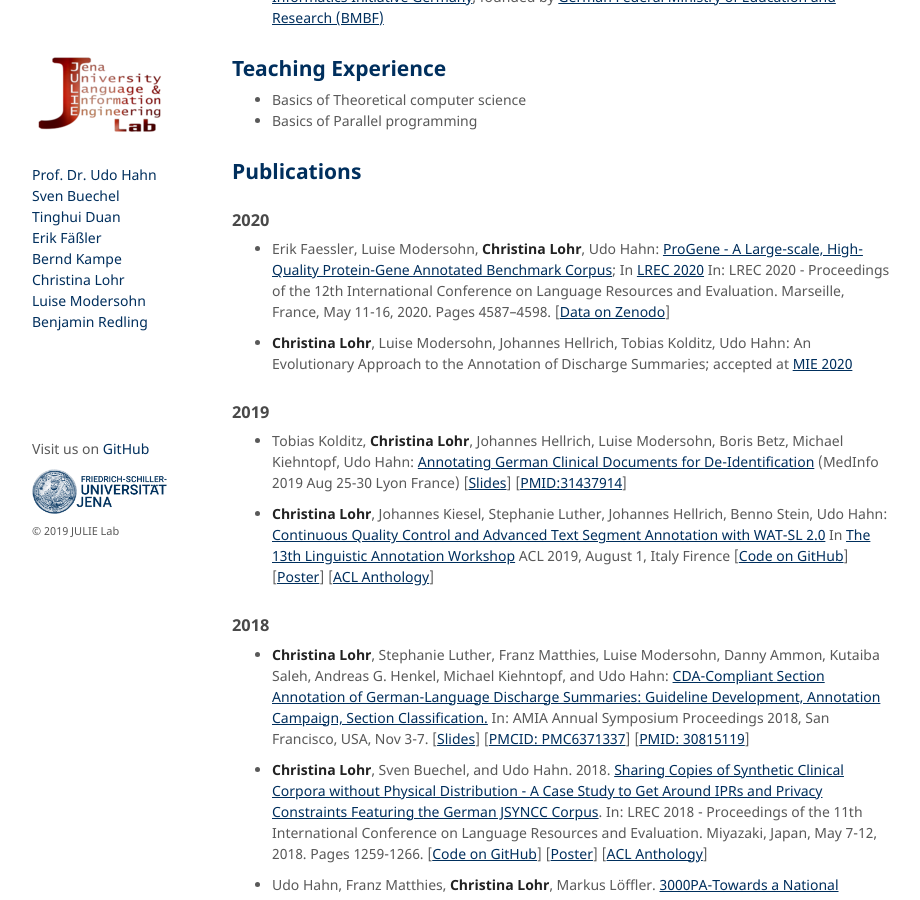
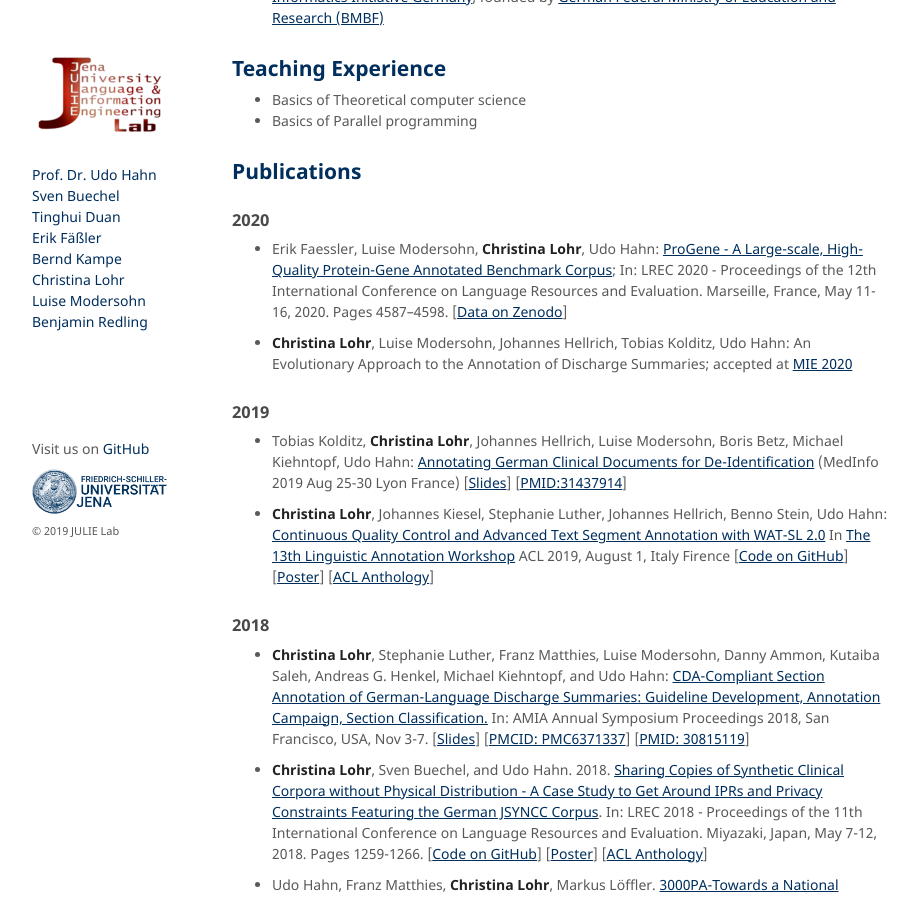
Before and after one commit to JULIELab/JULIELab.github.io, a Jekyll site: the page built from Staff/Lohr/index.md, in a window 1280 px wide and 900 px high, scrolled down 753 px. Shown: the whole window, without its empty margins (178-1098 px from the left). Built offline with Jekyll 4.4.1, drawn with Linux system fonts in a browser that asks for light colours; our own code applies the rules of GitHub Pages for plain Markdown files.

Commit message:
Update index.md

```diff
--- a/Staff/Lohr/index.md
+++ b/Staff/Lohr/index.md
@@ -31,7 +31,7 @@ layout: staff
 
 ### 2020
 
-* Erik Faessler, Luise Modersohn, **Christina Lohr**, Udo Hahn: [ProGene - A Large-scale, High-Quality Protein-Gene Annotated Benchmark Corpus](http://www.lrec-conf.org/proceedings/lrec2020/pdf/2020.lrec-1.564.pdf); In [LREC 2020](https://lrec2020.lrec-conf.org/) In: LREC 2020 - Proceedings of the 12th International Conference on Language Resources and Evaluation. Marseille, France, May 11-16, 2020. Pages 4587--4598. [[Data on Zenodo](https://zenodo.org/record/3698568)]
+* Erik Faessler, Luise Modersohn, **Christina Lohr**, Udo Hahn: [ProGene - A Large-scale, High-Quality Protein-Gene Annotated Benchmark Corpus](http://www.lrec-conf.org/proceedings/lrec2020/pdf/2020.lrec-1.564.pdf); In: LREC 2020 - Proceedings of the 12th International Conference on Language Resources and Evaluation. Marseille, France, May 11-16, 2020. Pages 4587--4598. [[Data on Zenodo](https://zenodo.org/record/3698568)]
 
 * **Christina Lohr**, Luise Modersohn, Johannes Hellrich, Tobias Kolditz, Udo Hahn: An Evolutionary Approach to the Annotation of Discharge Summaries; accepted at [MIE 2020](http://mie2020.org)
 
```
